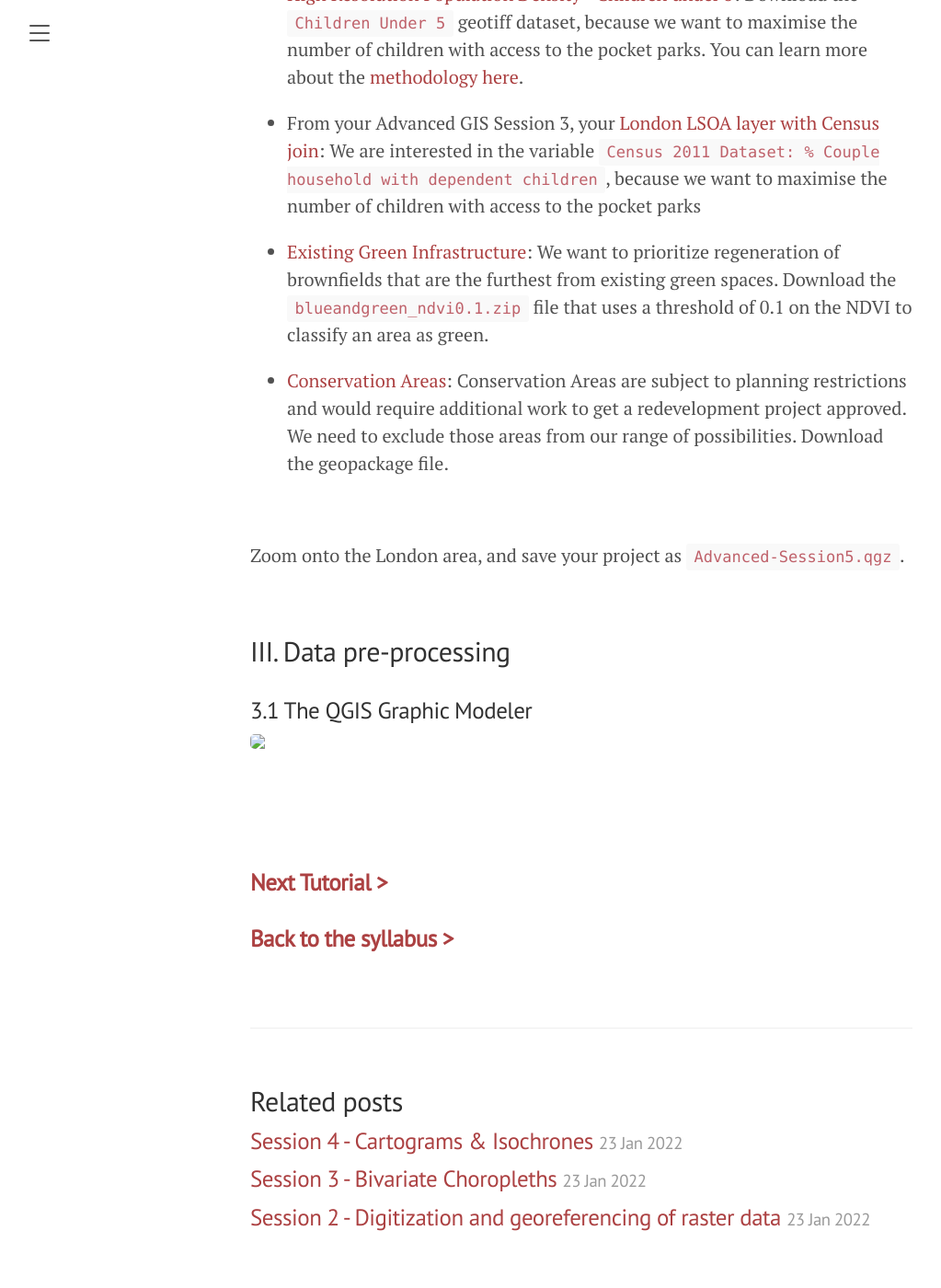
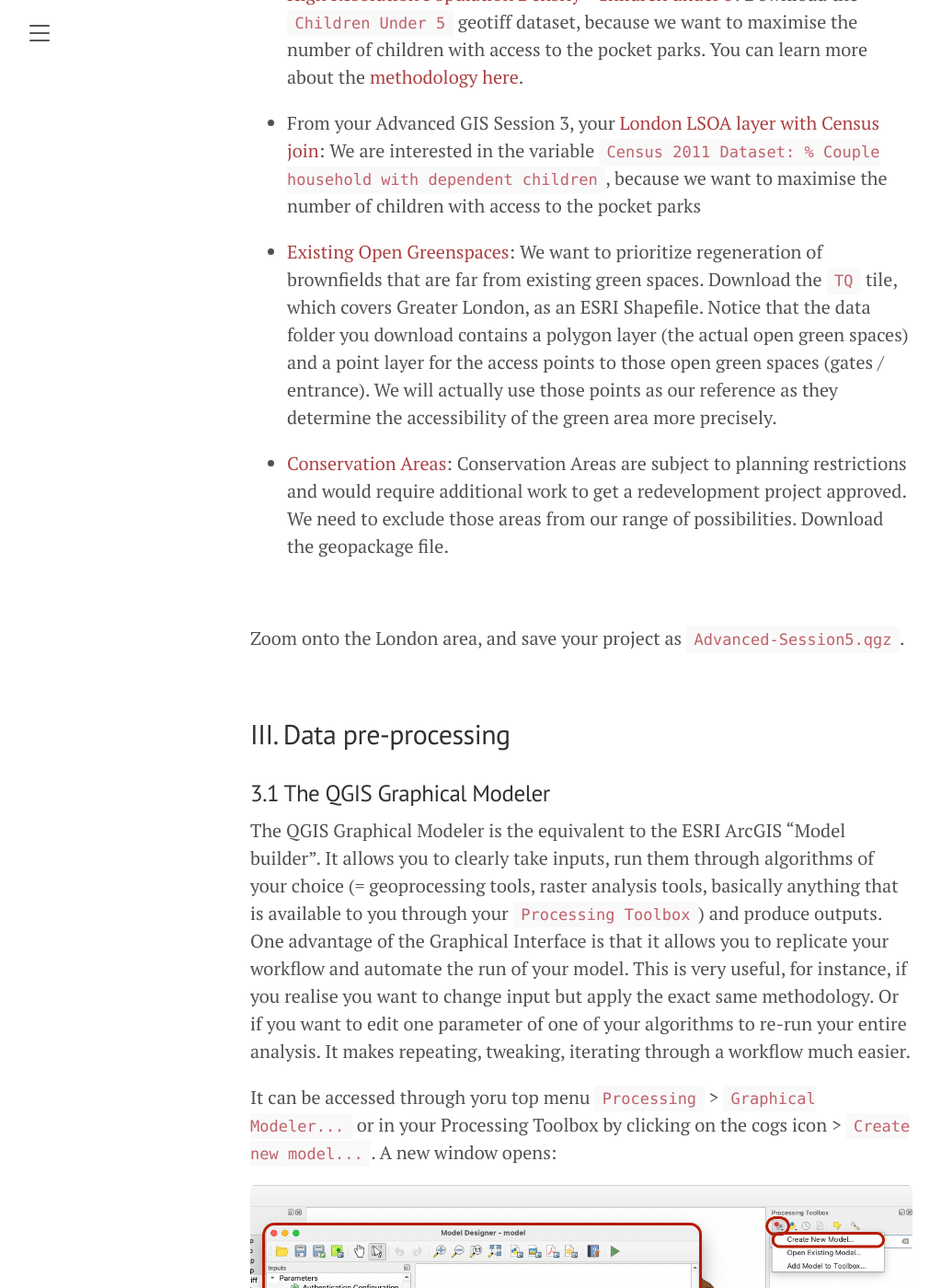
Before and after one commit to raphaelleroffo/raphaelleroffo.github.io, a Jekyll site: the page built from _posts/2022-01-23-advanced-tutorial5.md, in a window 1280 px wide and 1400 px high, scrolled down 2613 px. Shown: the whole window at 92% size, without its empty margins (8-1031 px from the left). Built offline with Jekyll 4.4.1, drawn with Linux system fonts in a browser that asks for light colours; some of the changed text lies outside the part shown.

Commit message:
tuto advanced 5

```diff
--- a/_posts/2022-01-23-advanced-tutorial5.md
+++ b/_posts/2022-01-23-advanced-tutorial5.md
@@ -70,7 +70,7 @@ Download the following datasets in your folder and load them onto your map canva
 
 - From your Advanced GIS Session 3, your [London LSOA layer with Census join](https://github.com/raphaelleroffo/intro-to-gis/raw/main/London-LSOA-2011Census.gpkg): We are interested in the variable `Census 2011 Dataset: % Couple household with dependent children`, because we want to maximise the number of children with access to the pocket parks
 
-- [Existing Green Infrastructure](https://data.london.gov.uk/dataset/green-and-blue-cover): We want to prioritize regeneration of brownfields that are the furthest from existing green spaces. Download the `blueandgreen_ndvi0.1.zip` file that uses a threshold of 0.1 on the NDVI to classify an area as green.
+- [Existing Open Greenspaces](https://osdatahub.os.uk/downloads/open/OpenGreenspace): We want to prioritize regeneration of brownfields that are far from existing green spaces. Download the `TQ` tile, which covers Greater London, as an ESRI Shapefile. Notice that the data folder you download contains a polygon layer (the actual open green spaces) and a point layer for the access points to those open green spaces (gates / entrance). We will actually use those points as our reference as they determine the accessibility of the green area more precisely.
 
 - [Conservation Areas](https://data.london.gov.uk/dataset/conservation_areas): Conservation Areas are subject to planning restrictions and would require additional work to get a redevelopment project approved. We need to exclude those areas from our range of possibilities. Download the geopackage file.
 
@@ -84,21 +84,51 @@ Zoom onto the London area, and save your project as `Advanced-Session5.qgz`.
 
 ## III. Data pre-processing
 
-### 3.1 The QGIS Graphic Modeler
+### 3.1 The QGIS Graphical Modeler
 
+The QGIS Graphical Modeler is the equivalent to the ESRI ArcGIS "Model builder". It allows you to clearly take inputs, run them through algorithms of your choice (= geoprocessing tools, raster analysis tools, basically anything that is available to you through your `Processing Toolbox`) and produce outputs. One advantage of the Graphical Interface is that it allows you to replicate your workflow and automate the run of your model. This is very useful, for instance, if you realise you want to change input but apply the exact same methodology. Or if you want to edit one parameter of one of your algorithms to re-run your entire analysis. It makes repeating, tweaking, iterating through a workflow much easier.
 
-
-
-
-
-
-
-
-
+It can be accessed through yoru top menu `Processing` > `Graphical Modeler...` or in your Processing Toolbox by clicking on the cogs icon > `Create new model...`. A new window opens:
 
 <img src="../../../../docs/assets/images/adv5-1.png" width="800">
 
 &nbsp;
+
+In the top toolbar of that window, hover over the different icons. The first set of icons help you open an existing model, save your model, save your model to your project. The second allows you to pan across / select / undo or redo actions / zoom in and out of your model overview. The next set of icons enables you to export your model as a Python script or as an image/PDF/SVG. Finally, you can find the help icon and the green triangle to run your model.
+
+Give a name to your model and a group (For instance, `Pocket_Park_Selection` in a `Suitability_Analysis` Group).
+
+
+<img src="../../../../docs/assets/images/adv5-2.png" width="800">
+
+&nbsp;
+Then, click `Save as...` to save your model, then click the icon to save it to your project too. Note that if you close this window and don't find your model when you reopen that window, you can use the `Open Model...` icon to retrieve it. Remember to save your changes frequently.
+
+
+<img src="../../../../docs/assets/images/adv5-3.png" width="800">
+
+&nbsp;
+
+<img src="../../../../docs/assets/images/adv5-1.png" width="800">
+
+&nbsp;
+
+<img src="../../../../docs/assets/images/adv5-1.png" width="800">
+
+&nbsp;
+
+<img src="../../../../docs/assets/images/adv5-1.png" width="800">
+
+&nbsp;
+
+<img src="../../../../docs/assets/images/adv5-1.png" width="800">
+
+&nbsp;
+
+<img src="../../../../docs/assets/images/adv5-1.png" width="800">
+
+&nbsp;
+
 
 
 &nbsp;
```
Also changed, not shown: docs/assets/images/adv5-1.png (added), docs/assets/images/adv5-2.png (added), docs/assets/images/adv5-3.png (added).
